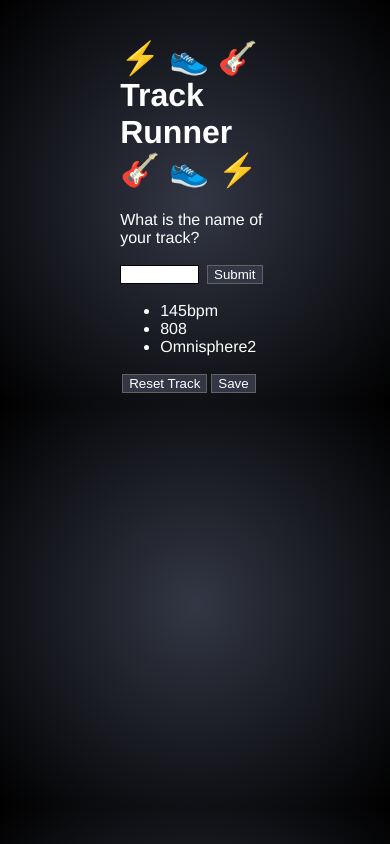
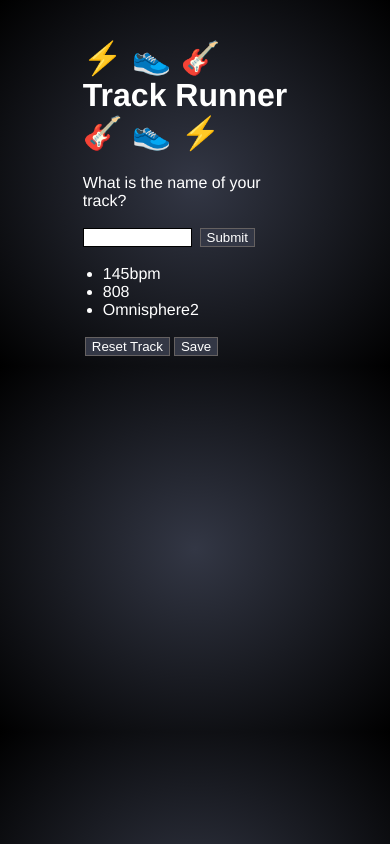
Before and after one commit to davemarquess/track-runner, a React app: page / in a window 390 px wide. Built offline with nearby package versions, Linux system fonts and the light colour scheme.

Commit message:
make app slightly wider on mobile

```diff
--- a/main.css
+++ b/main.css
@@ -11,6 +11,10 @@ body {
       #333745,
       black
     );
+}
+
+ul {
+  margin-left: -20px;
 }
 
 button {
@@ -28,7 +32,7 @@ button:disabled {
 #root {
   margin: auto;
   padding-top: 10px;
-  width: 40%;
+  width: 60%;
   height: 80%;
   color: white;
   /* background-color: black */
--- a/src/client/App.js
+++ b/src/client/App.js
@@ -123,7 +123,7 @@ class App extends Component {
 
     return (
       <div>
-        <h1 id='header'>⚡️ 👟 🎸 Track Runner 🎸 👟 ⚡️</h1>
+        <h1 id='header'>⚡️ 👟 🎸 Track Runner <br></br>🎸 👟 ⚡️</h1>
 
         <Form
           handleQuestion={this.handleQuestion}
```
